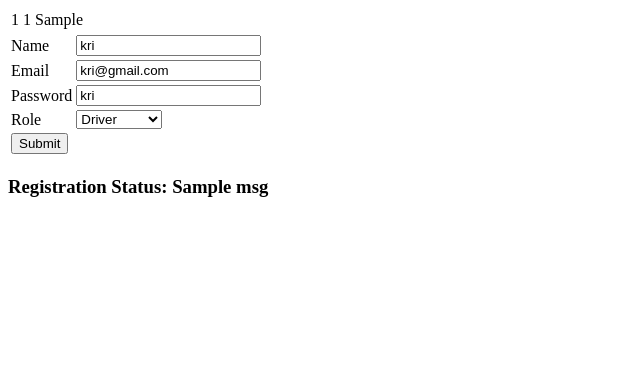
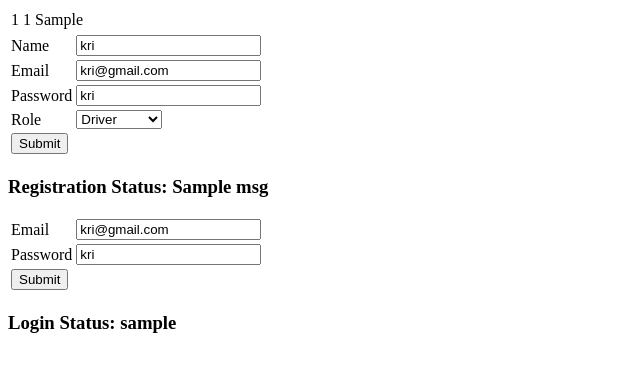
Before and after one commit to Rextuz/building_web_and_mobile_apps_wise22, a Flask app: template templates/index.html in a window 1280 px wide. Shown: the top 372 px of the page, without its empty margins (0-640 px from the left). Run offline with Flask 2, Linux system fonts and the light colour scheme; the template is opened without the code that fills it: most values are stand-ins (such as "Sample title", 1, 10 or a date in 2020).

Commit message:
added basic login functionality

```diff
--- a/main.py
+++ b/main.py
@@ -9,6 +9,37 @@ def get_db_connection():
     conn.row_factory = sqlite3.Row
     return conn
 
+@app.route("/login", methods=['GET', 'POST'])
+def login():
+
+    email = request.form["email"]
+    password = request.form["password"]
+
+    loginMsg = "Error in logging in"
+    with sqlite3.connect("carshare.db") as con:
+        cur = con.cursor()
+        cur.execute("SELECT email, password FROM user;")
+        rows = cur.fetchall()
+
+        print(rows)
+
+        for row in rows:
+            emailVal = row[0]
+            passwordVal = row[1]
+            print(emailVal)
+
+            count = 0
+
+            if emailVal == email:
+                count = count + 1
+            if passwordVal == password:
+                count = count + 1
+
+            if count == 2:
+                loginMsg = "Logged in successfully"
+                break;
+
+    return render_template("index.html",loginMsg = loginMsg)
 
 @app.route("/register", methods=['GET', 'POST'])
 def register():
@@ -32,8 +63,9 @@ def index():
 
     conn = get_db_connection()
     cur = conn.cursor()
-    cur.execute('SELECT * FROM ride_requests')
+    cur.execute('SELECT * FROM user;')
     rows = cur.fetchall()
+
     return render_template('index.html',rows = rows)
 
 
--- a/templates/index.html
+++ b/templates/index.html
@@ -32,7 +32,18 @@
         <tr><td><input type="submit" value="Submit"></td></tr>
     </table>
     </form>
+    <h3>Registration Status: {{msg}}</h3>
 
-    <h3>Registration Status: {{msg}}</h3>
+    <form action = "/login" method="post">
+    <table>
+
+        <tr><td>Email</td><td><input type="email" name="email" value="kri@gmail.com"></td></tr>
+        <tr><td>Password</td><td><input type="text" name="password" value="kri"></td></tr>
+
+        <tr><td><input type="submit" value="Submit"></td></tr>
+    </table>
+    </form>
+	<h3>Login Status: {{loginMsg}}</h3>
+
 </body>
 </html>
```
Also changed, not shown: carshare.db.
